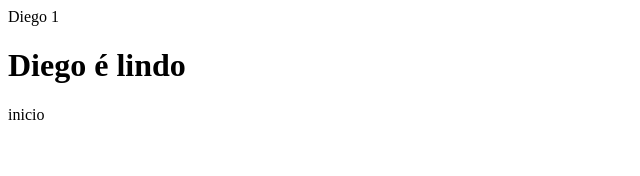
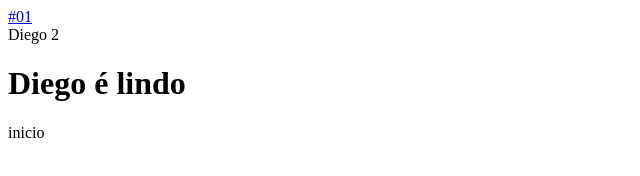
Before and after one commit to digspencer/anotacoes-html, a plain HTML site: page main/index/index.html in a window 1280 px wide. Shown: the whole page, without its empty margins (0-640 px from the left). Drawn offline with Linux system fonts and the light colour scheme.

Commit message:
ensure html

```diff
--- a/index.html
+++ b/main/index/index.html
@@ -4,8 +4,15 @@
     <meta charset="UTF-8">
     <title>Curso HTML</title>
 </head>
+
 <body>
-    <span>Diego 1</span>
+    <header>
+
+    </header>
+    <nav>
+        <a href="../exercicios/teste.html">#01</a>
+    </nav>
+    <span>Diego 2</span>
     <h1>Diego é lindo</h1>
     <nav>inicio</nav>
 </body>
```
Also changed, not shown: main/exercicios/teste.html (added, +3 -0 lines), main/index/poucoDeCss.html (added, +16 -0 lines).
